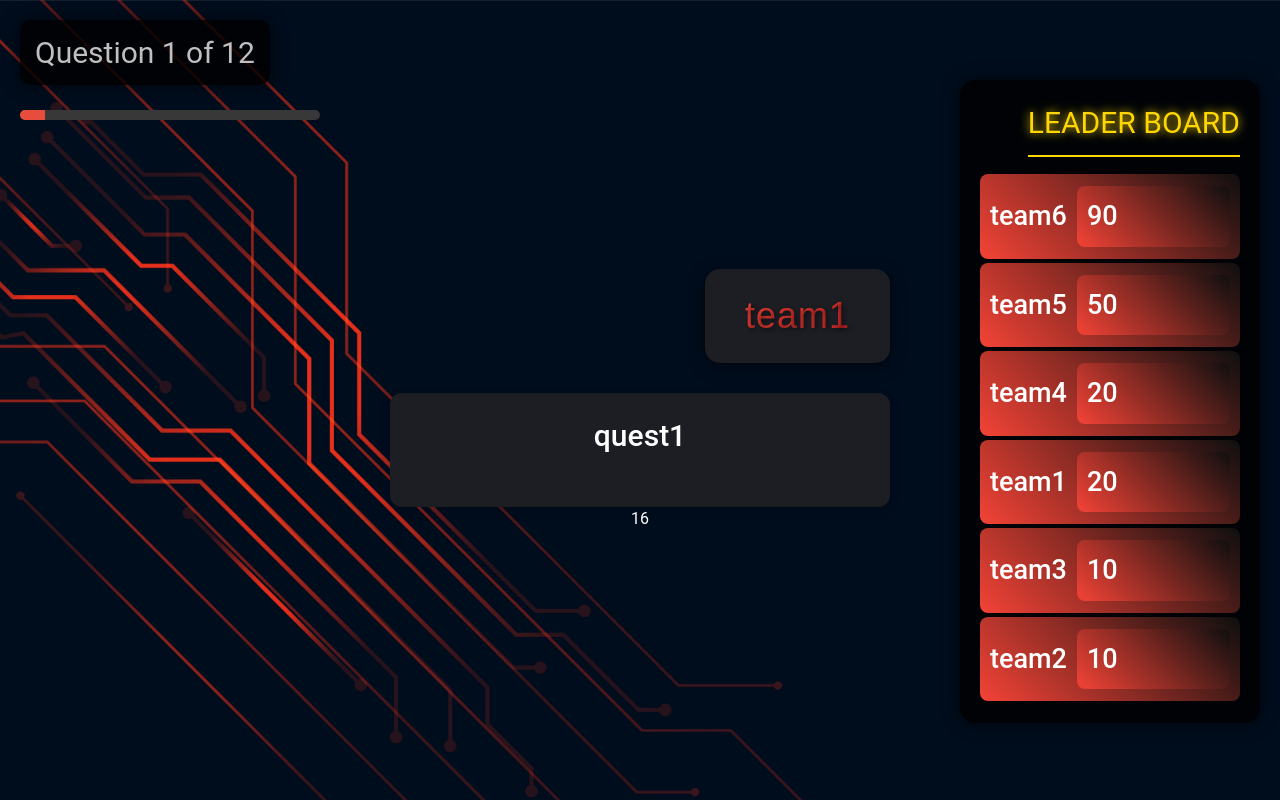
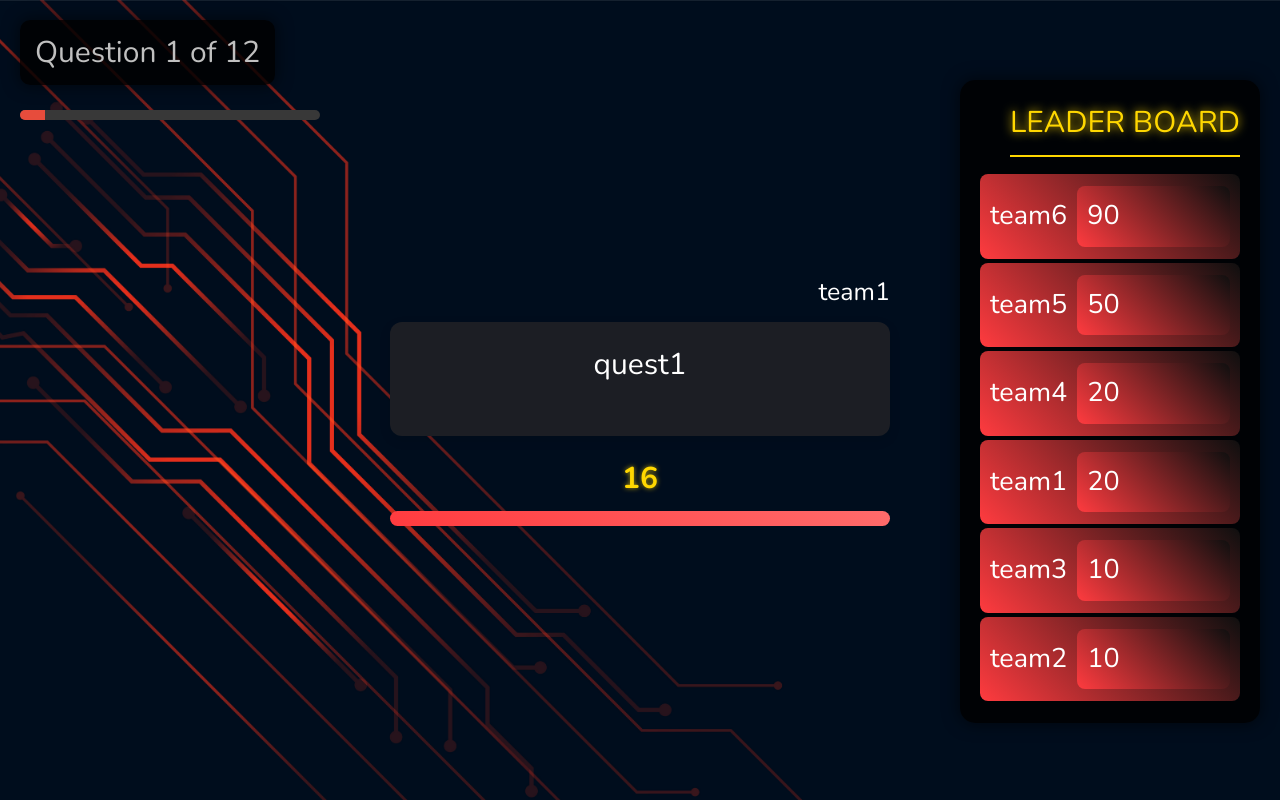
Before and after one commit to Nishantrde/cyber_quest, a Django app: page /r1_quest in a window 1280 px wide. Run offline with Django 4.2, Linux system fonts and the light colour scheme; data comes from the database, SQL or seed files in the repository; some libraries are stand-ins or nearby versions.

Commit message:
Initial Commit

```diff
--- a/staticfiles_build/static/css/r1_quest.css
+++ b/staticfiles_build/static/css/r1_quest.css
@@ -1,13 +1,27 @@
+/* Import Nunito font from Google Fonts */
+@import url('https://fonts.googleapis.com/css2?family=Nunito:wght@400;700&display=swap');
+
 body {
     background-color: #121212;
     color: #fff;
-    font-family: 'Roboto', sans-serif;
+    font-family: 'Nunito', sans-serif; /* Change font to Nunito */
     height: 100vh;
     display: flex;
     flex-direction: column;
     justify-content: center;
     align-items: center;
     margin: 0;
+    animation: fadeIn 1.5s ease-in-out; /* Add fade-in animation */
+}
+
+/* Fade-in animation */
+@keyframes fadeIn {
+    0% {
+        opacity: 0;
+    }
+    100% {
+        opacity: 1;
+    }
 }
 
 /* Team Container Styles */
@@ -87,7 +101,6 @@
     transition: width 1s linear;
 }
 
-
 /* Leaderboard Styling */
 .leader-board {
     position: fixed;
@@ -124,7 +137,7 @@
     padding: 10px;
     color: #FFFFFF;
     font-size: 27px;
-    background: linear-gradient(45deg, #f44336, #0f0f0f);
+    background: linear-gradient(45deg, #ff3b3f, #0f0f0f);
     border-radius: 8px;
     transition: transform 0.3s ease, background 0.3s ease;
     cursor: pointer; /* Change cursor to indicate interactivity */
@@ -144,37 +157,9 @@
     font-weight: 500;
 }
 
-/* Team Container Styles */
-.team {
-    display: flex;
-    justify-content: center; /* Center the content horizontally */
-    align-items: center; /* Center the content vertically */
-    background: #1c1e24; /* Background gradient */
-    padding: 20px 40px; /* Spacing inside the container */
-    border-radius: 15px; /* Rounded corners */
-    box-shadow: 0px 4px 15px rgba(0, 0, 0, 0.5); /* Box shadow for depth */
-    transition: transform 0.3s ease, box-shadow 0.3s ease; /* Smooth hover effect */
-    margin-bottom: 20px; /* Space below the container */
-    width: fit-content; /* Adjust width to content */
-    cursor: pointer; /* Change cursor on hover */
-}
-
-.team h1 {
-    font-family: 'Poppins', sans-serif; /* Use a modern font */
-    font-size: 36px; /* Increase font size */
-    color: #ffffff; /* Text color */
-    margin: 0; /* Remove default margin */
-    background: linear-gradient(135deg, #f44336, #ca2323); /* Text gradient */
-    -webkit-background-clip: text; /* Clip gradient to text */
-    -webkit-text-fill-color: transparent; /* Make text fill transparent to show gradient */
-    text-shadow: 2px 2px 4px rgba(0, 0, 0, 0.5); /* Text shadow for 3D effect */
-    letter-spacing: 1px; /* Spacing between letters */
-    animation: glow 1.5s infinite alternate; /* Glow effect animation */
-}
-
 /* Option Button Styles */
 .option-button {
-    background-color: #b71c1c;
+    background-color: #ff3b3f;
     border: none;
     color: white;
     padding: 15px;
@@ -189,13 +174,43 @@
 }
 
 .option-button:hover {
-    background-color: #f44336;
+    background-color: #ff3b3f;
 }
 
 /* Response Message Styles */
 .response-message {
     font-size: 22px;
     font-weight: 700;
-    color: #e74c3c;
+    color: #ff3b3f;
     margin-top: 20px;
 }
+
+
+/* Timer Container */
+.timer-container {
+    display: flex;
+    flex-direction: column; /* Stack elements vertically */
+    align-items: center;
+    width: 500px; /* Width of the timer bar */
+    margin-top: 20px;
+}
+
+/* Timer Display */
+.timer {
+    font-size: 30px; /* Increase font size for better visibility */
+    font-weight: 700;
+    color: #FFD700; /* Gold color for the timer */
+    margin-bottom: 10px; /* Space between timer display and bar */
+    text-shadow: 0px 0px 5px rgba(255, 215, 0, 0.7); /* Add a soft glow effect */
+}
+
+/* Timer Bar */
+.timer-bar {
+    background: linear-gradient(45deg, #ff3b3f, #ff6b6b); /* Attractive gradient */
+    height: 15px;
+    width: 100%;
+    border-radius: 10px;
+    transform-origin: center; /* Shrink from center */
+    transform: scaleX(1); /* Initially full width */
+    transition: transform 0.5s linear; /* Smooth shrinking effect */
+}
```
Also changed, not shown: staticfiles_build/static/img/r1_bg.jpg (added).
